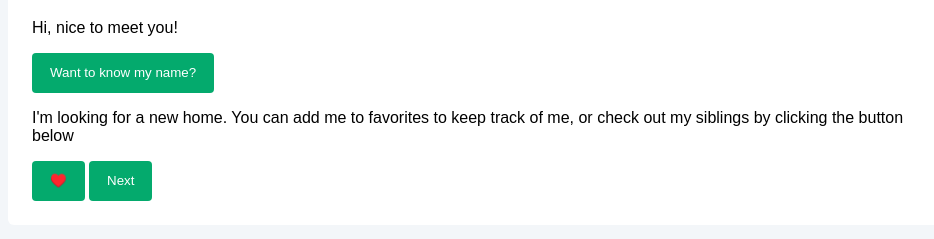
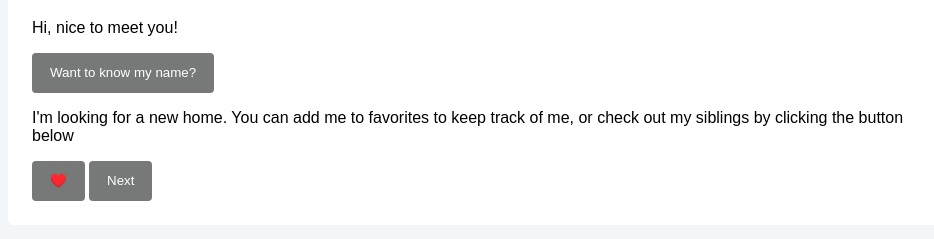
Before and after one commit to val329/adoptme, a plain HTML site: page index.html in a window 1280 px wide. Shown: the part 145-384 px from the top of the page, without its empty margins (158-1092 px from the left). Drawn offline with Linux system fonts and the light colour scheme; a script that the page names is missing.

Commit message:
Update button styles in style.css
Change button background color and add focus style.

```diff
--- a/style.css
+++ b/style.css
@@ -14,12 +14,15 @@ h1 {
   color: #04AA6D;
 }
 button {
-  background:#04AA6D;
+  background: #777978;
   color:white;
   border:none;
   padding:10px 18px;
   border-radius:4px;
   height: 40px;
+}
+button:focus {
+  background-color: #04AA6D;
 }
 img {
     width:100%;
```
